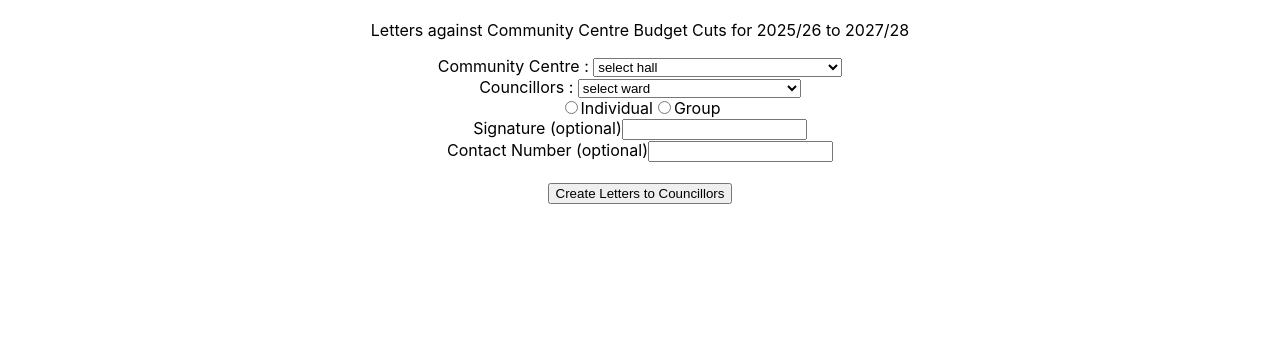
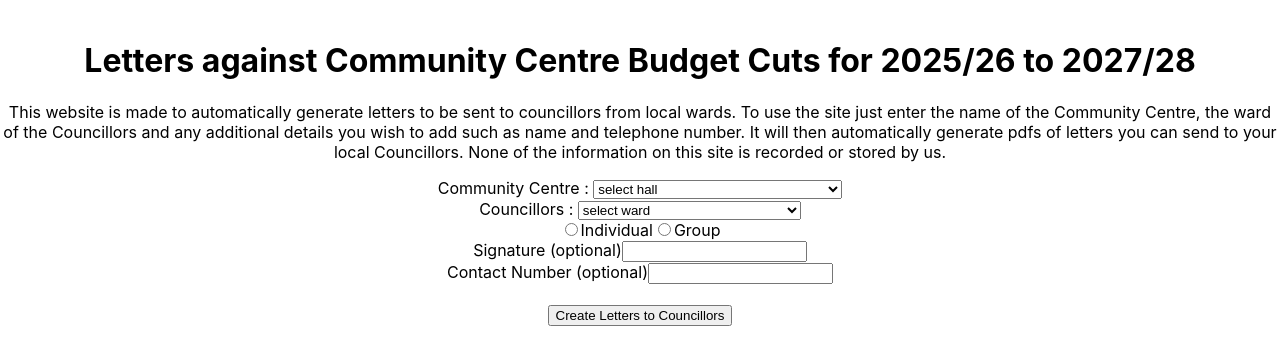
Before and after one commit to KennyMcGeoch/communityhall, a React (Create React App) app: page / in a window 1280 px wide. Shown: the top 364 px of the page. Built offline with nearby package versions, Linux system fonts and the light colour scheme; what pdfmake would draw is missing.

Commit message:
Added instructions

```diff
--- a/src/App.js
+++ b/src/App.js
@@ -92,7 +92,7 @@ function App() {
   }
   let letter2 = {
     content: [
-      {text: 'Community Centre Budget Cuts 2025/26 to 2027/28', fontSize: 25, alignment:"centre" },
+      {text: 'Community Centre Budget Cuts 2025/26 to 2027/28', fontSize: 15, alignment:"centre" },
       ' ',
       {text:'Uphall Station Village Hall', alignment:"right" },
       {text:'14 Marrfield Terrace',alignment:"right" },
@@ -223,7 +223,13 @@ function App() {
   return (
     <div className="App">
       <br/>
-      <header>Letters against Community Centre Budget Cuts for 2025/26 to 2027/28</header>
+      <h1>Letters against Community Centre Budget Cuts for 2025/26 to 2027/28</h1>
+      <p/>
+      This website is made to automatically generate letters to be sent to councillors
+      from local wards. To use the site just enter the name of the Community Centre, the ward
+      of the Councillors and any additional details you wish to add such as name and telephone
+      number. It will then automatically generate pdfs of letters you can send to your local Councillors.
+      None of the information on this site is recorded or stored by us.
       <p/>
       <div>
         <label>Community Centre : </label>
```
